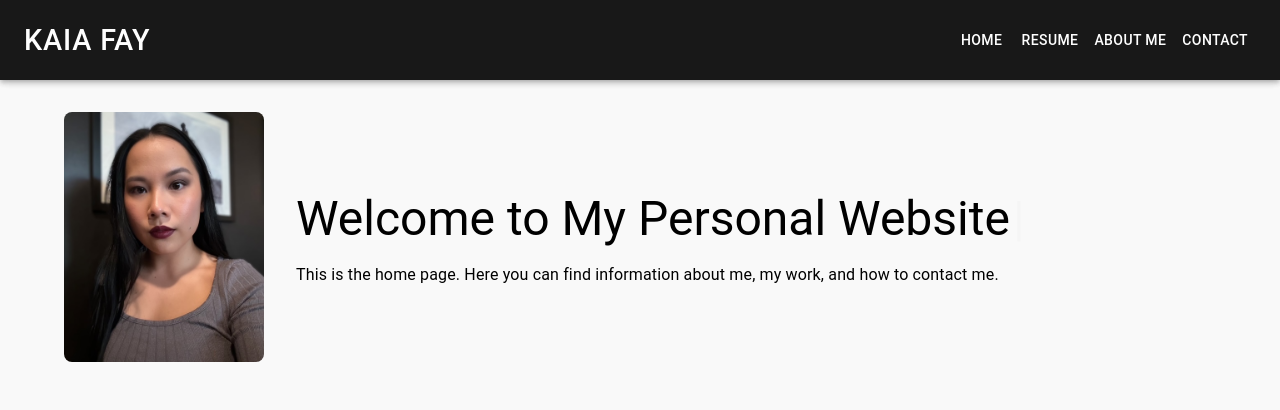
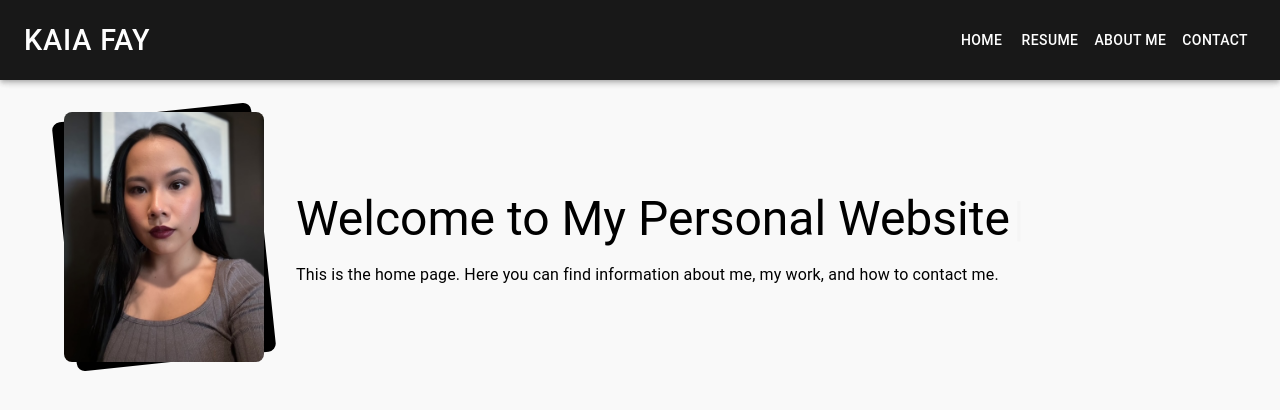
Before and after one commit to kaiafay/personal-website, a React (Create React App) app in the folder client/: page / in a window 1280 px wide. Shown: the top 410 px of the page. Built offline with nearby package versions, Linux system fonts and the light colour scheme.

Commit message:
stacked card effect on profile photo

```diff
--- a/client/src/pages/Home.js
+++ b/client/src/pages/Home.js
@@ -2,6 +2,7 @@ import React from "react";
 import { Typography, Box } from "@mui/material";
 import myPhoto from "../assets/avatar.jpg";
 import { Typewriter } from "react-simple-typewriter";
+
 export default function Home() {
   return (
     <Box
@@ -12,7 +13,20 @@ export default function Home() {
         gap: 4,
       }}
     >
-      <Box sx={{ flexShrink: 0 }}>
+      <Box sx={{ position: "relative", flexShrink: 0 }}>
+        <Box
+          sx={{
+            width: 200,
+            height: 250,
+            backgroundColor: "black",
+            borderRadius: 2,
+            position: "absolute",
+            top: 0,
+            left: 0,
+            transform: "rotate(-6deg)",
+            zIndex: 1,
+          }}
+        />
         <Box
           component="img"
           src={myPhoto}
@@ -22,6 +36,8 @@ export default function Home() {
             height: 250,
             objectFit: "cover",
             borderRadius: 2,
+            position: "relative",
+            zIndex: 2,
           }}
         />
       </Box>
```
